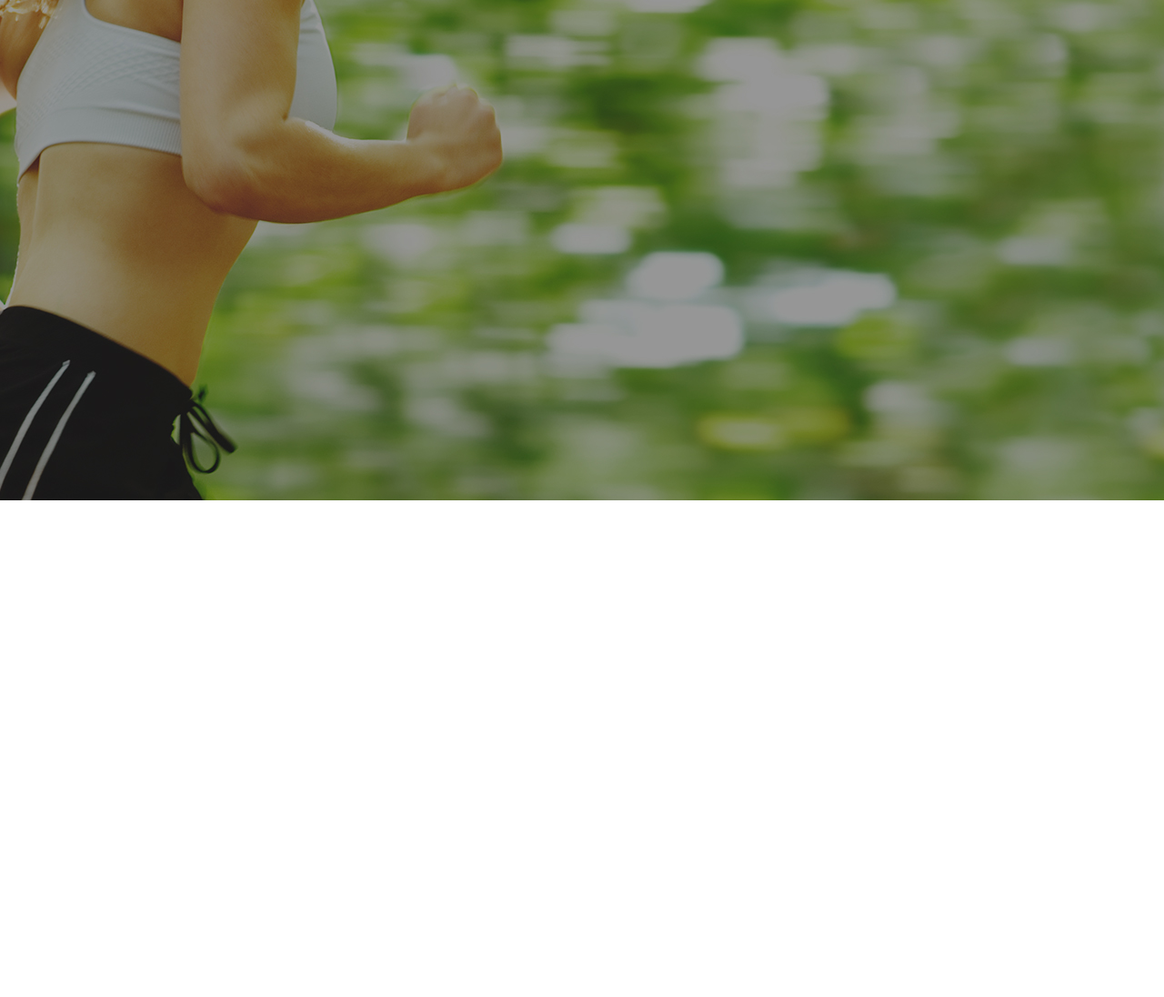
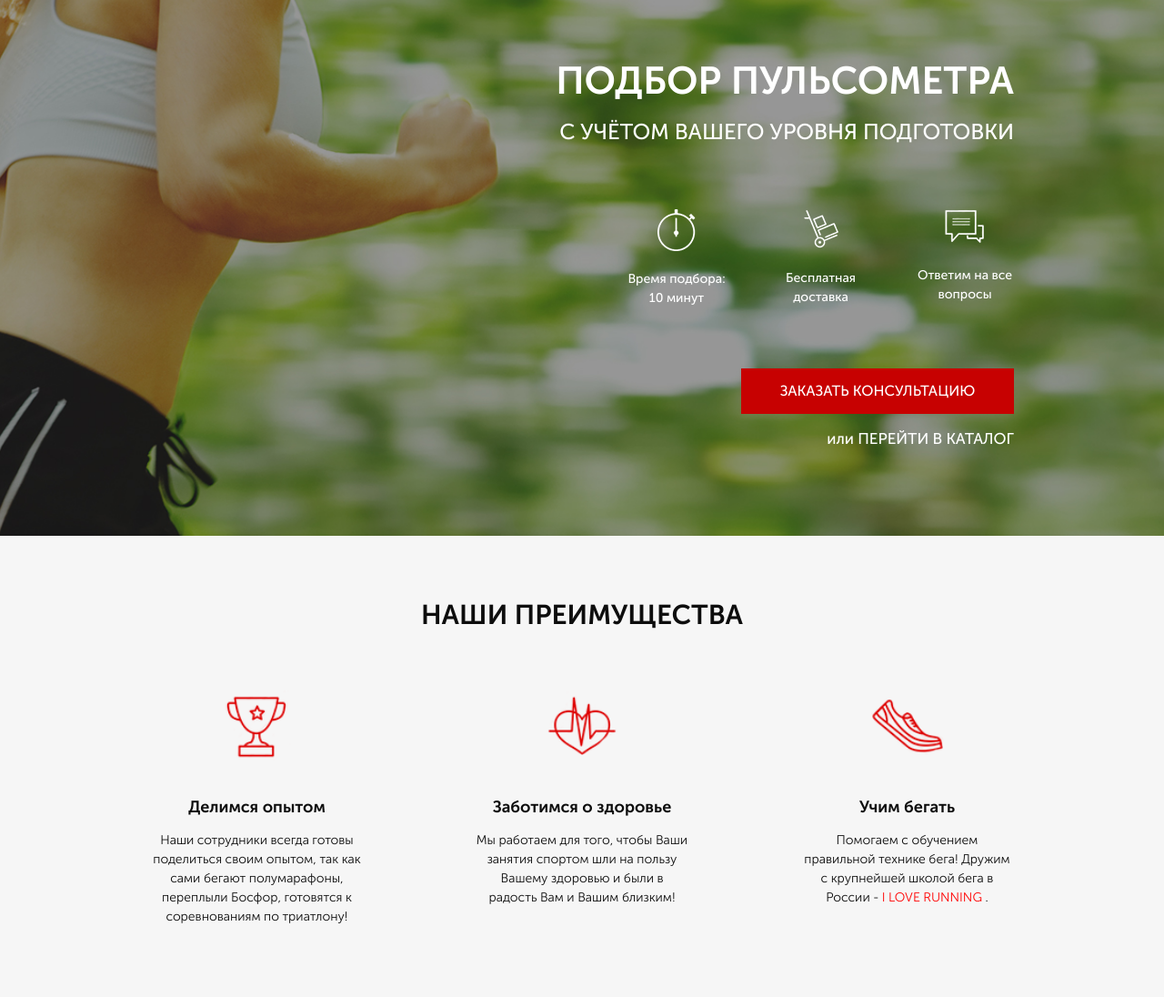
Before and after one commit to rwcalinin/Run-Smart, a website: page src/index.html in a window 1280 px wide. Shown: the part 100-1196 px from the top of the page at 91% size. Before the commit the page ends 800 px from the top, so only its background shows below. Drawn offline with Linux system fonts and the light colour scheme.

Commit message:
v0.2 header-adv, pre-adaptive

```diff
--- a/src/index.html
+++ b/src/index.html
@@ -1,5 +1,6 @@
 <!DOCTYPE html>
 <html lang="ru">
+
 <head>
    <meta charset="UTF-8">
    <meta http-equiv="X-UA-Compatible" content="IE=edge">
@@ -9,7 +10,9 @@
    <link rel="stylesheet" href="css/fonts.css">
    <link rel="stylesheet" href="css/style.min.css">
 </head>
+
 <body>
+
    <div class="promo">
       <div class="container">
          <header class="header">
@@ -25,7 +28,72 @@
                <button class="button">заказать звонок</button>
             </div>
          </header>
+
+         <div class="promo__wrapper">
+            <h1 class="promo__header">Подбор пульсометра</h1>
+            <h2 class="promo__subheader">с учётом Вашего уровня подготовки</h2>
+
+            <div class="promo__icons">
+               <div class="promo__icon">
+                  <img src="png/header__timer.png" alt="timer">
+                  Время подбора:
+                  10 минут
+               </div>
+               <div class="promo__icon">
+                  <img src="png/header__cart.png" alt="cart">
+                  Бесплатная
+                  доставка
+               </div>
+               <div class="promo__icon">
+                  <img src="png/header__chat.png" alt="chat">
+                  Ответим
+                  на все вопросы
+               </div>
+            </div>
+            <button class="button button--main">заказать консультацию</button>
+            <div class="promo__link">
+               или <a href="#">ПЕРЕЙТИ В КАТАЛОГ</a>
+            </div>
+         </div>
+
+
+
       </div>
    </div>
+
+   <section class="advantages">
+      <div class="container">
+         <div class="advantages__content">
+            <h2 class="advantages__title">
+               Наши преимущества
+            </h2>
+            <div class="advantages__block">
+               <div class="advantages__item">
+                  <img src="png/cup.png" alt="cup">
+                  <h3>Делимся опытом</h3>
+                  <span>Наши сотрудники всегда готовы поделиться своим опытом,
+                     так как сами бегают полумарафоны, переплыли Босфор, готовятся к соревнованиям по триатлону!</span>
+               </div>
+               <div class="advantages__item">
+                  <img src="png/heart.png" alt="heart">
+                  <h3>Заботимся о здоровье</h3>
+                  <span>Мы работаем для того,
+                     чтобы Ваши занятия спортом шли на пользу Вашему здоровью и были в радость Вам и Вашим близким!
+                     </span>
+               </div>
+               <div class="advantages__item">
+                  <img src="png/shoe.png" alt="shoe">
+                  <h3>Учим бегать</h3>
+                  <span>Помогаем с обучением
+                     правильной технике бега!
+                     Дружим с крупнейшей школой бега в России - <a href="#">I LOVE RUNNING</a> .
+                     </span>
+               </div>
+            </div>
+         </div>
+      </div>
+   </section>
+
 </body>
+
 </html>
--- /dev/null
+++ b/src/sass/blocks/_advantages.scss
@@ -0,0 +1,50 @@
+.advantages {
+   background-color: #f6f6f6;
+   min-height: 470px;
+   &__content {
+
+   }
+   &__title {
+      text-transform: uppercase;
+      font-size: 30px;
+      font-weight: 700;
+      color: #0d0d0d;
+      text-align: center;
+      padding-top: 69px;
+   }
+   &__block {
+      display: flex;
+      justify-content: space-between;
+      text-align: center;
+      margin-top: 65px;
+   }
+   &__item {
+      display: flex;
+      flex-direction: column;
+      justify-content: flex-start;
+      align-items: center;
+      width: 235px;
+      color: #0d0d0d;
+      padding-bottom: 78px;
+      img {
+         width: 80px;
+      }
+      h3 {
+         font-size: 18px;
+         font-weight: 700;
+         padding-top: 38px;
+      }
+      span {
+         font-size: 14px;
+         font-weight: 300;
+         padding-top: 7px;
+         a {
+            text-decoration: none;
+            color: #ff0000;
+            &:hover {
+               text-decoration: underline;
+            }
+         }
+      }
+   }
+}
--- a/src/sass/blocks/_buttons.scss
+++ b/src/sass/blocks/_buttons.scss
@@ -7,4 +7,10 @@
    text-transform: uppercase;
    font-size: 12px;
    font-weight: 500;
+   &--main {
+      width: 300px;
+      height: 50px;
+      font-size: 16px;
+      margin-top: 67px;
+   }
 }
--- a/src/sass/blocks/_promo.scss
+++ b/src/sass/blocks/_promo.scss
@@ -2,4 +2,58 @@
    min-height: 650px;
    padding: 21px 0 93px 0;
    background: url(../../img/background/header__bg.jpg) center (center/cover) no-repeat;
+   &__wrapper {
+      display: flex;
+      flex-direction: column;
+      align-items: flex-end;
+      margin-top: 90px;
+   }
+   &__header {
+      color: #fff;
+      font-size: 42px;
+      line-height: 42px;
+      font-weight: 700;
+      text-transform: uppercase;
+   }
+   &__subheader {
+      margin-top: 15px;
+      color: #fff;
+      font-size: 24px;
+      line-height: 24px;
+      font-weight: 500;
+      text-transform: uppercase;
+   }
+   &__icons {
+      width: 425px;
+      margin-top: 65px;
+      display: flex;
+      justify-content: space-between;
+   }
+   &__icon {
+      text-align: center;
+      width: 108px;
+      color: #fff;
+      font-size: 14px;
+      font-weight: 500;
+      img {
+         display: block;
+         margin: 0 auto;
+         margin-bottom: 20px;
+      }
+   }
+   &__link {
+      color: #fff;
+      font-size: 17px;
+      font-weight: 400;
+      margin-top: 15px;
+      a {
+         color: #fff;
+         text-decoration: none;
+         text-transform: uppercase;
+         text-align: right;
+         &:hover {
+            text-decoration: underline;
+         }
+      }
+   }
 }
--- a/src/sass/style.scss
+++ b/src/sass/style.scss
@@ -13,3 +13,4 @@
 @import 'blocks/promo';
 @import 'blocks/header.scss';
 @import 'blocks/buttons';
+@import 'blocks/advantages';
```
Also changed, not shown: src/css/blocks/advantages.min.css (added), src/css/style.min.css.
